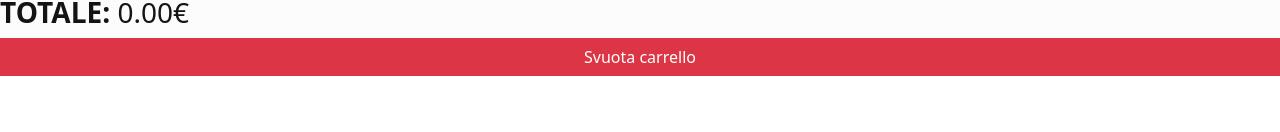
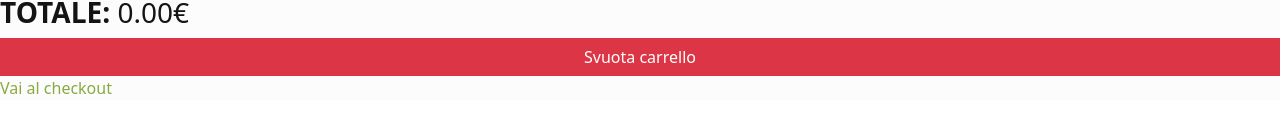
Before and after one commit to RodiaGiordano/DeliveBoo_Team7_Vue, a Vue app: page /cart in a window 1280 px wide. Shown: the part 178-310 px from the top of the page. Built offline with nearby package versions, Linux system fonts and the light colour scheme.

Commit message:
add: checkout button

```diff
--- a/src/pages/Cart.vue
+++ b/src/pages/Cart.vue
@@ -184,6 +184,7 @@ export default {
 
     <h3><b>TOTALE: </b> {{ this.totalPrice.toFixed(2) }}&euro;</h3>
     <button class="btn btn-danger" @click="emptyCart()">Svuota carrello</button>
+    <RouterLink :to="{ name: 'test' }">Vai al checkout</RouterLink>
   </div>
 </template>
 
```
